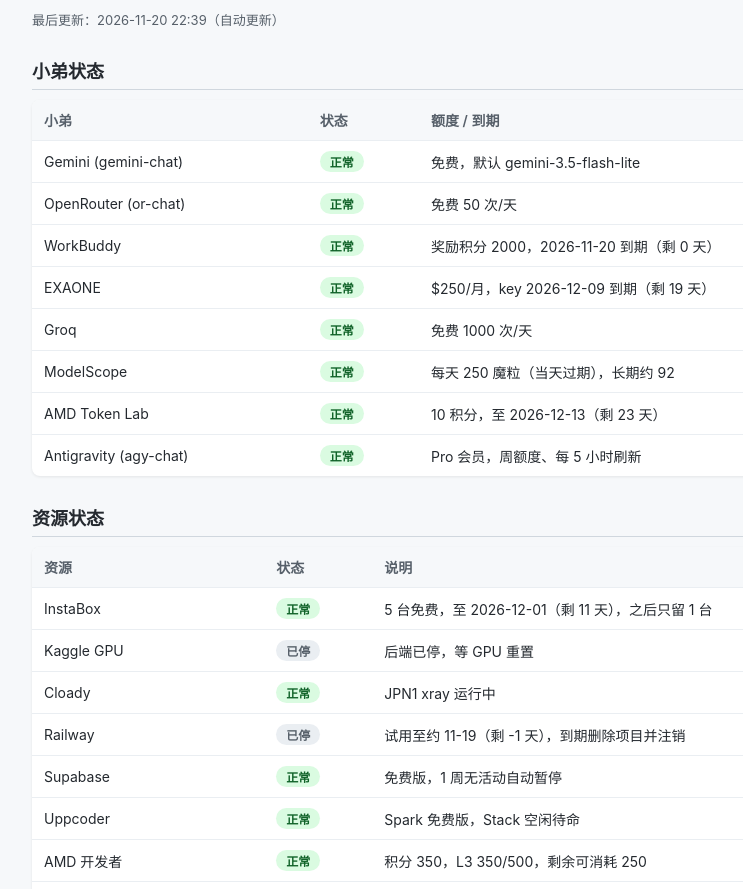
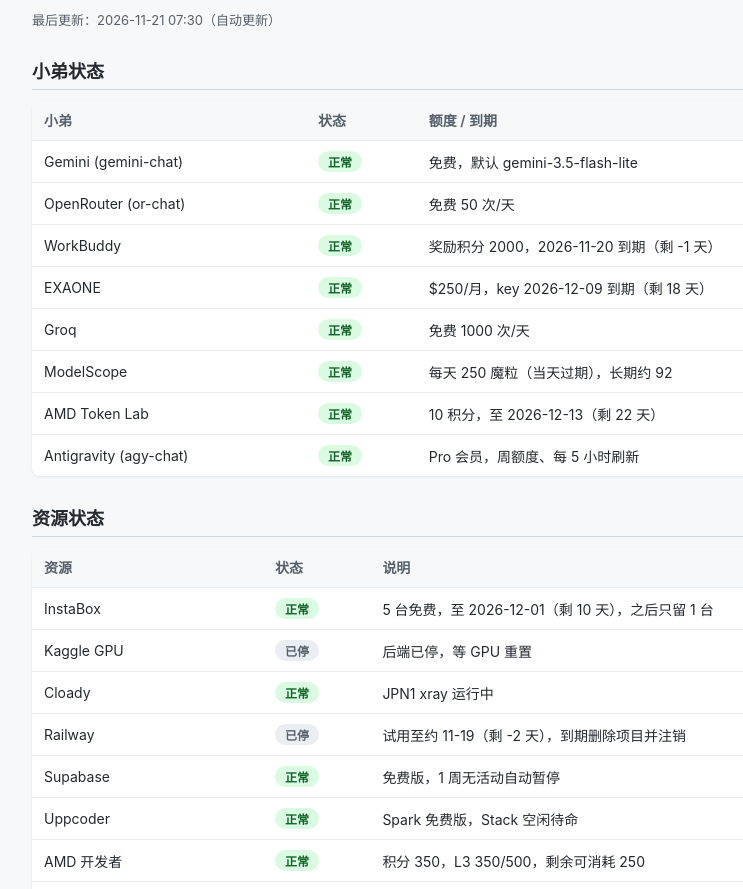
Before and after one commit to Clark626G/ai-studio, a plain HTML site: page index.html in a window 1280 px wide. Shown: the part 62-951 px from the top of the page, without its empty margins (158-901 px from the left). Drawn offline with Linux system fonts and the light colour scheme.

Commit message:
Update dashboard [skip ci]

```diff
--- a/index.html
+++ b/index.html
@@ -22,26 +22,26 @@ tr:last-child td{border-bottom:none}
 </head>
 <body>
 <h1>AI 工作室状态看板</h1>
-<p class="updated">最后更新：2026-11-20 22:39（自动更新）</p>
+<p class="updated">最后更新：2026-11-21 07:30（自动更新）</p>
 <h2>小弟状态</h2>
 <table>
 <tr><th>小弟</th><th>状态</th><th>额度 / 到期</th></tr>
 <tr><td>Gemini (gemini-chat)</td><td><span class="badge ok">正常</span></td><td>免费，默认 gemini-3.5-flash-lite</td></tr>
 <tr><td>OpenRouter (or-chat)</td><td><span class="badge ok">正常</span></td><td>免费 50 次/天</td></tr>
-<tr><td>WorkBuddy</td><td><span class="badge ok">正常</span></td><td>奖励积分 2000，2026-11-20 到期（剩 0 天）</td></tr>
-<tr><td>EXAONE</td><td><span class="badge ok">正常</span></td><td>$250/月，key 2026-12-09 到期（剩 19 天）</td></tr>
+<tr><td>WorkBuddy</td><td><span class="badge ok">正常</span></td><td>奖励积分 2000，2026-11-20 到期（剩 -1 天）</td></tr>
+<tr><td>EXAONE</td><td><span class="badge ok">正常</span></td><td>$250/月，key 2026-12-09 到期（剩 18 天）</td></tr>
 <tr><td>Groq</td><td><span class="badge ok">正常</span></td><td>免费 1000 次/天</td></tr>
 <tr><td>ModelScope</td><td><span class="badge ok">正常</span></td><td>每天 250 魔粒（当天过期），长期约 92</td></tr>
-<tr><td>AMD Token Lab</td><td><span class="badge ok">正常</span></td><td>10 积分，至 2026-12-13（剩 23 天）</td></tr>
+<tr><td>AMD Token Lab</td><td><span class="badge ok">正常</span></td><td>10 积分，至 2026-12-13（剩 22 天）</td></tr>
 <tr><td>Antigravity (agy-chat)</td><td><span class="badge ok">正常</span></td><td>Pro 会员，周额度、每 5 小时刷新</td></tr>
 </table>
 <h2>资源状态</h2>
 <table>
 <tr><th>资源</th><th>状态</th><th>说明</th></tr>
-<tr><td>InstaBox</td><td><span class="badge ok">正常</span></td><td>5 台免费，至 2026-12-01（剩 11 天），之后只留 1 台</td></tr>
+<tr><td>InstaBox</td><td><span class="badge ok">正常</span></td><td>5 台免费，至 2026-12-01（剩 10 天），之后只留 1 台</td></tr>
 <tr><td>Kaggle GPU</td><td><span class="badge off">已停</span></td><td>后端已停，等 GPU 重置</td></tr>
 <tr><td>Cloady</td><td><span class="badge ok">正常</span></td><td>JPN1 xray 运行中</td></tr>
-<tr><td>Railway</td><td><span class="badge off">已停</span></td><td>试用至约 11-19（剩 -1 天），到期删除项目并注销</td></tr>
+<tr><td>Railway</td><td><span class="badge off">已停</span></td><td>试用至约 11-19（剩 -2 天），到期删除项目并注销</td></tr>
 <tr><td>Supabase</td><td><span class="badge ok">正常</span></td><td>免费版，1 周无活动自动暂停</td></tr>
 <tr><td>Uppcoder</td><td><span class="badge ok">正常</span></td><td>Spark 免费版，Stack 空闲待命</td></tr>
 <tr><td>AMD 开发者</td><td><span class="badge ok">正常</span></td><td>积分 350，L3 350/500，剩余可消耗 250</td></tr>
```
